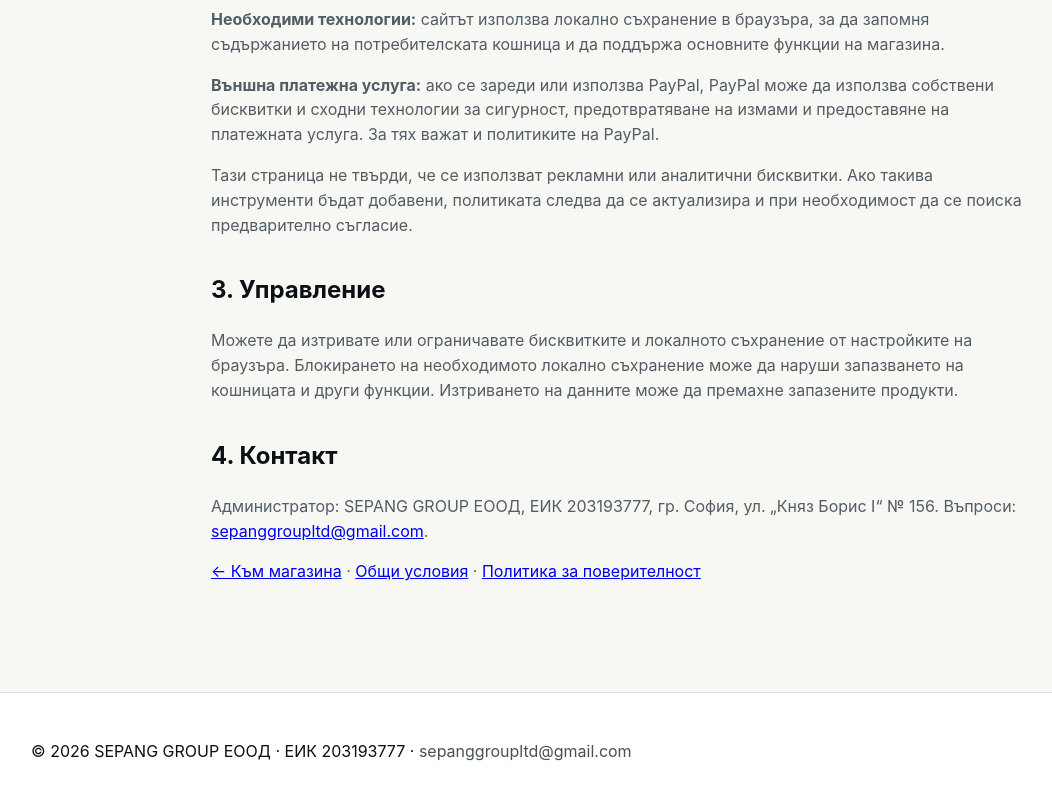
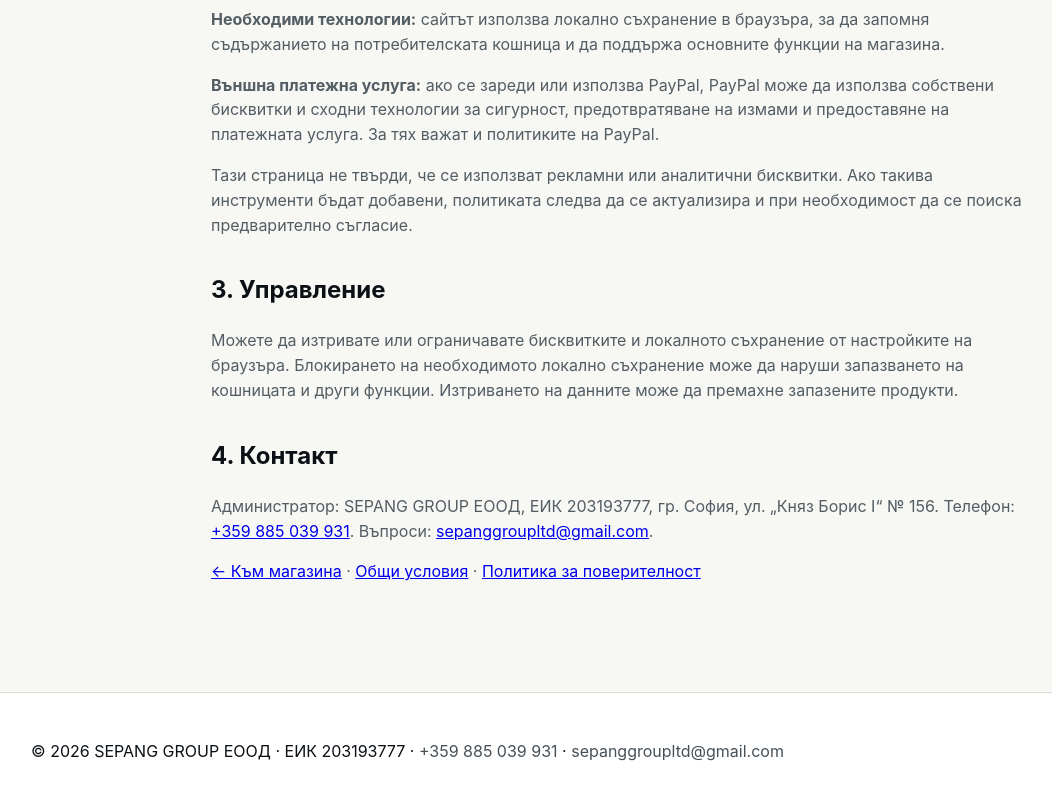
Before and after one commit to sepanggroup/wagner-bg-www, a website: page cookies.html in a window 1280 px wide. Shown: the part 570-1370 px from the top of the page, without its empty margins (19-1071 px from the left). Drawn offline with Linux system fonts and the light colour scheme.

Commit message:
Add complete SEPANG GROUP contact details

```diff
--- a/cookies.html
+++ b/cookies.html
@@ -5,5 +5,5 @@
 <h2>1. Какво представляват</h2><p>Бисквитките са малки файлове, които сайтът или външни услуги могат да съхраняват в браузъра. Подобни технологии включват локално съхранение (localStorage).</p>
 <h2>2. Технологии, използвани от магазина</h2><p><strong>Необходими технологии:</strong> сайтът използва локално съхранение в браузъра, за да запомня съдържанието на потребителската кошница и да поддържа основните функции на магазина.</p><p><strong>Външна платежна услуга:</strong> ако се зареди или използва PayPal, PayPal може да използва собствени бисквитки и сходни технологии за сигурност, предотвратяване на измами и предоставяне на платежната услуга. За тях важат и политиките на PayPal.</p><p>Тази страница не твърди, че се използват рекламни или аналитични бисквитки. Ако такива инструменти бъдат добавени, политиката следва да се актуализира и при необходимост да се поиска предварително съгласие.</p>
 <h2>3. Управление</h2><p>Можете да изтривате или ограничавате бисквитките и локалното съхранение от настройките на браузъра. Блокирането на необходимото локално съхранение може да наруши запазването на кошницата и други функции. Изтриването на данните може да премахне запазените продукти.</p>
-<h2>4. Контакт</h2><p>Администратор: SEPANG GROUP ЕООД, ЕИК 203193777, гр. София, ул. „Княз Борис I“ № 156. Въпроси: <a href="mailto:sepanggroupltd@gmail.com">sepanggroupltd@gmail.com</a>.</p><p><a href="index.html">← Към магазина</a> · <a href="terms.html">Общи условия</a> · <a href="privacy.html">Политика за поверителност</a></p></article></main>
-<footer class="footer"><div class="wrap">© 2026 SEPANG GROUP ЕООД · ЕИК 203193777 · <a href="mailto:sepanggroupltd@gmail.com">sepanggroupltd@gmail.com</a></div></footer></body></html>
+<h2>4. Контакт</h2><p>Администратор: SEPANG GROUP ЕООД, ЕИК 203193777, гр. София, ул. „Княз Борис I“ № 156. Телефон: <a href="tel:+359885039931">+359 885 039 931</a>. Въпроси: <a href="mailto:sepanggroupltd@gmail.com">sepanggroupltd@gmail.com</a>.</p><p><a href="index.html">← Към магазина</a> · <a href="terms.html">Общи условия</a> · <a href="privacy.html">Политика за поверителност</a></p></article></main>
+<footer class="footer"><div class="wrap">© 2026 SEPANG GROUP ЕООД · ЕИК 203193777 · <a href="tel:+359885039931">+359 885 039 931</a> · <a href="mailto:sepanggroupltd@gmail.com">sepanggroupltd@gmail.com</a></div></footer></body></html>
```
